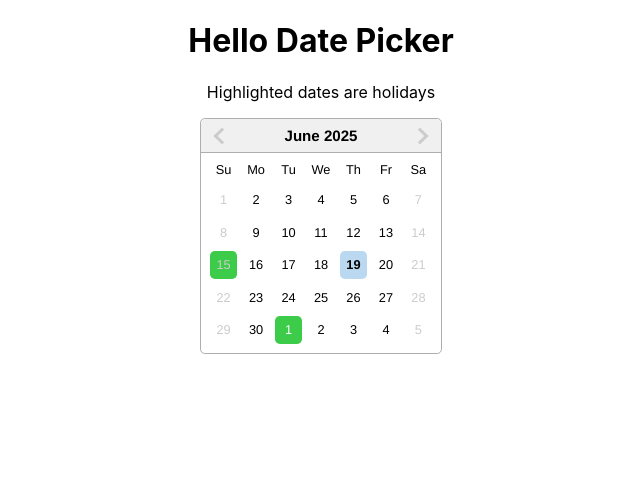
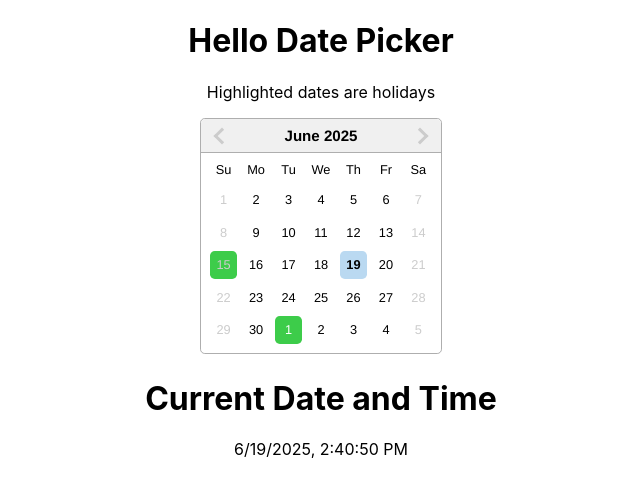
Before and after one commit to teja-reddy21/calendar, a React (Create React App) app: page / in a window 1280 px wide. Shown: the top 496 px of the page, without its empty margins (319-959 px from the left). Built offline with nearby package versions, Linux system fonts and the light colour scheme.

Commit message:
added timer and date

```diff
--- a/src/App.js
+++ b/src/App.js
@@ -1,11 +1,13 @@
 
 import './App.css';
+import CurrentDate from './components/CurrentDate';
 import ReactDatePicker from './components/ReactDatePicker';
 
 function App() {
   return (
     <div className="App">
       <ReactDatePicker/>
+      <CurrentDate/>
     </div>
   );
 }
--- /dev/null
+++ b/src/components/CurrentDate.jsx
@@ -0,0 +1,22 @@
+import React, { useEffect, useState } from 'react'
+
+const CurrentDate = () => {
+
+    const[currentDate,setCurrentDate]=useState(new Date());
+
+    useEffect(()=>{
+      const intervalId=setInterval(()=>{
+        setCurrentDate(new Date());
+      },1000)
+      return ()=> clearInterval(intervalId)
+    },[])
+
+  return (
+    <div>
+      <h1>Current Date and Time</h1>
+      <p>{currentDate.toLocaleString()}</p>
+    </div>
+  )
+}
+
+export default CurrentDate
```
